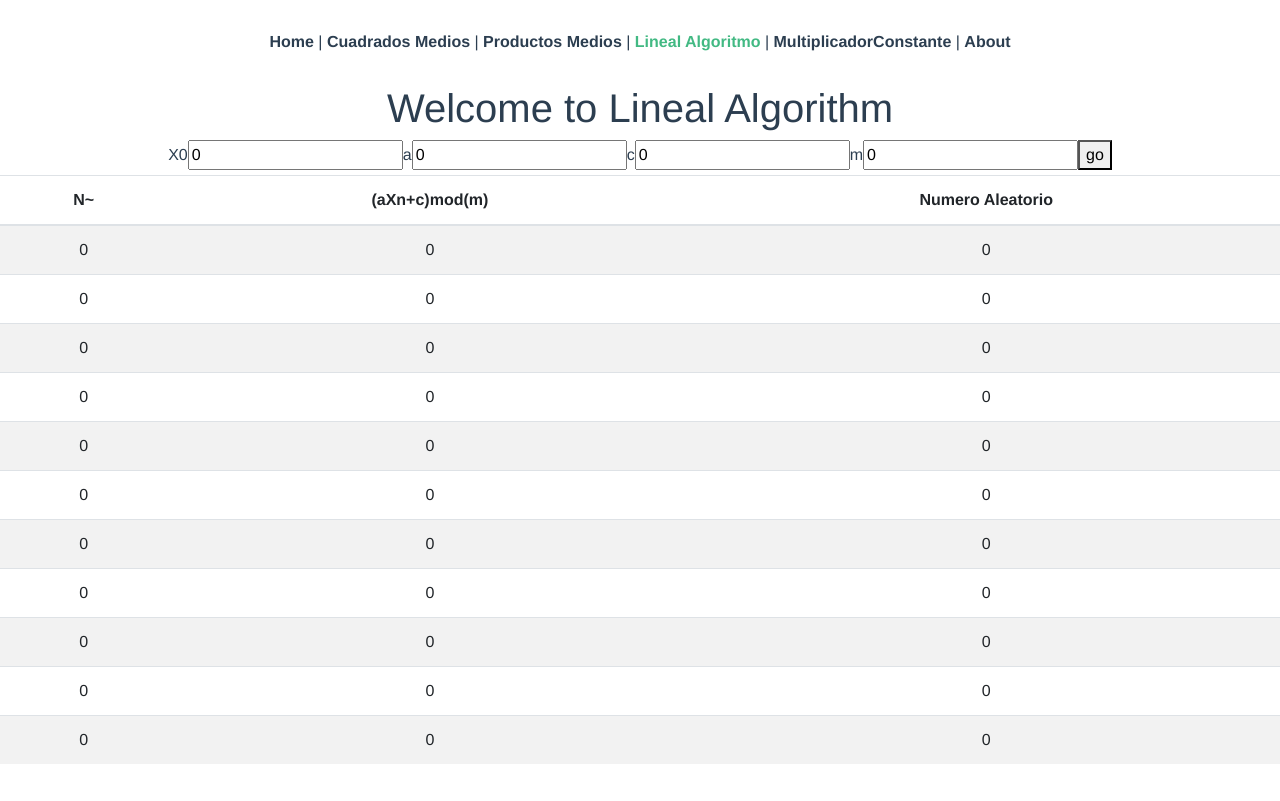
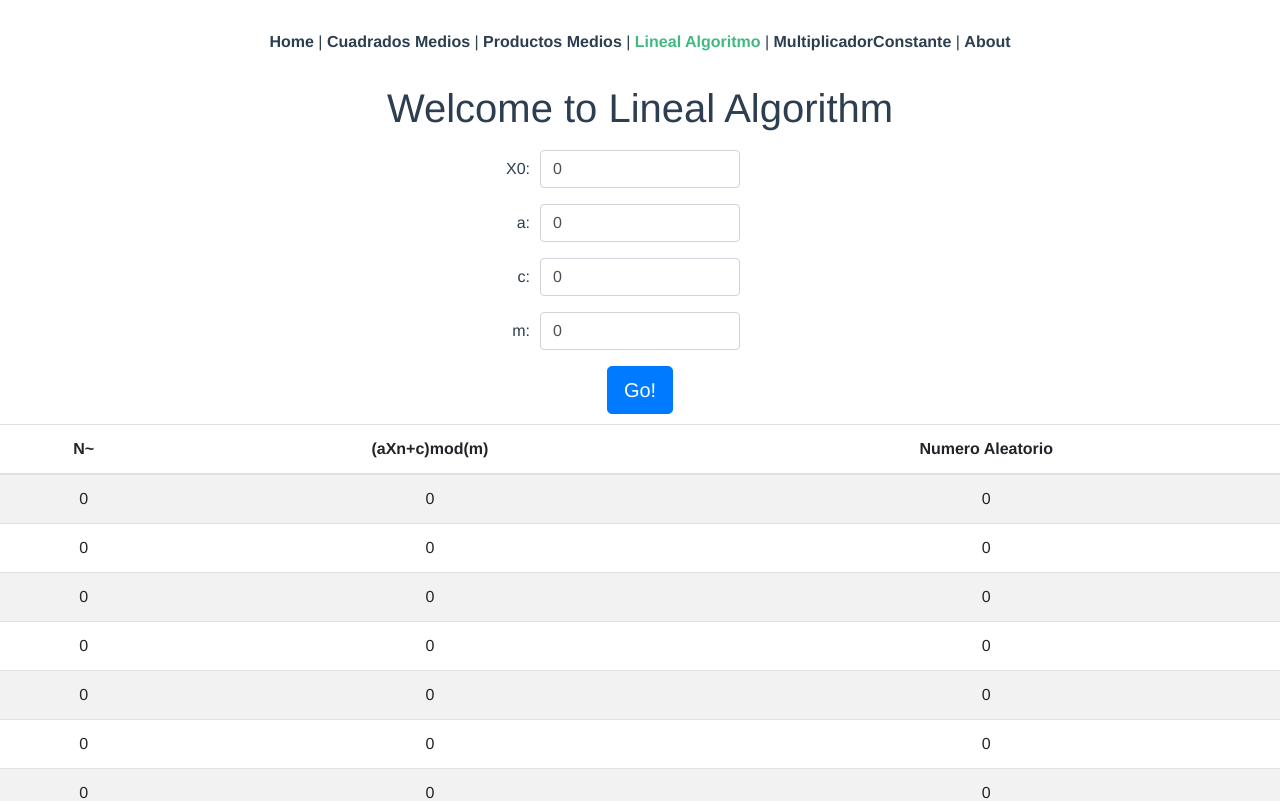
Before and after one commit to keliumJU/pseudoAlgo.github.io, a Vue app: page /lineal-algo in a window 1280 px wide. Shown: the top 801 px of the page. Built offline with nearby package versions, Linux system fonts and the light colour scheme.

Commit message:
home, about, labels, mejorados

```diff
--- a/src/components/CpMultiplicadorConst.vue
+++ b/src/components/CpMultiplicadorConst.vue
@@ -1,10 +1,28 @@
 <template>
 <div class="cm">
     <h1>{{ msg }}</h1>
-    <label for="semilla">Semilla</label>
-    <input type="text" id="semilla" v-model="semilla" v-on:keyup="generateNums">
-    <label for="constante">Constante</label>
-       <input type="text" id="constante" v-model="constante">
+      <div class="data-input">
+        <div class="child">
+          <b-form-group
+        label="Semilla:"
+        label-for="semilla"
+        label-cols-sm="4"
+        content-cols-sm="4"
+        label-align-sm="right"
+      >
+        <b-form-input type="text" id="semilla" v-model="semilla" v-on:keyup="generateNums"></b-form-input>
+       </b-form-group>
+          <b-form-group
+        label="Constante:"
+        label-for="constnate"
+        label-cols-sm="4"
+        content-cols-sm="4"
+        label-align-sm="right"
+      >
+        <b-form-input type="text" id="constante" v-model="constante"></b-form-input>
+         </b-form-group>
+         </div>
+      </div>
     <b-table striped hover :fields="fields" :items="items" ></b-table>
 </div>
 </template>
@@ -91,4 +109,12 @@ li {
 a {
   color: #42b983;
 }
+.data-input{
+  margin: auto;
+  width: 50%;
+  padding: 10px;
+}
+.child{
+  margin: 0 auto;
+}
 </style>
--- a/src/components/CuadradosMediosAlgo.vue
+++ b/src/components/CuadradosMediosAlgo.vue
@@ -1,8 +1,20 @@
 <template>
 <div class="cm">
     <h1>{{ msg }}</h1>
-    <label for="semilla">Semilla</label>
-    <input type="text" id="semilla" v-model="semilla" v-on:keyup="generateNums">
+      <div class="data-input">
+        <div class="child">
+          <b-form-group
+        label="Semilla:"
+        label-for="semilla"
+        label-cols-sm="4"
+        content-cols-sm="4"
+        label-align-sm="right"
+      >
+        <b-form-input type="text" id="semilla" v-model="semilla" v-on:keyup="generateNums"></b-form-input>
+        </b-form-group>
+        </div>
+      </div>
+
     <b-table striped hover :fields="fields" :items="items" ></b-table>
 </div>
 </template>
@@ -11,64 +23,68 @@
 export default {
   name: "CuadradosMediosAlgo",
   props: {
-    msg: String
+    msg: String,
   },
-  data(){
+  data() {
     return {
       semilla: 0,
-      fields:[
+      fields: [
         {
-          key:'Xn',
-          label:'N~'
+          key: "Xn",
+          label: "N~",
         },
         {
-          key:'formula',
-          label: 'X(n-1)^2'
+          key: "formula",
+          label: "X(n-1)^2",
         },
         {
-          key:'subSemilla',
-          label: 'Sub Semilla'
+          key: "subSemilla",
+          label: "Sub Semilla",
         },
         {
-          key:'num',
-          label:'Numero Aleatorio'
-        }
+          key: "num",
+          label: "Numero Aleatorio",
+        },
       ],
       items: [
-        {Xn:0,formula:0,subSemilla:0,num:0},
-        {Xn:0,formula:0,subSemilla:0,num:0},
-        {Xn:0,formula:0,subSemilla:0,num:0},
-        {Xn:0,formula:0,subSemilla:0,num:0},
-        {Xn:0,formula:0,subSemilla:0,num:0},
-        {Xn:0,formula:0,subSemilla:0,num:0},
-        {Xn:0,formula:0,subSemilla:0,num:0},
-        {Xn:0,formula:0,subSemilla:0,num:0},
-        {Xn:0,formula:0,subSemilla:0,num:0},
-        {Xn:0,formula:0,subSemilla:0,num:0},
-        {Xn:0,formula:0,subSemilla:0,num:0},
-        {Xn:0,formula:0,subSemilla:0,num:0},
+        { Xn: 0, formula: 0, subSemilla: 0, num: 0 },
+        { Xn: 0, formula: 0, subSemilla: 0, num: 0 },
+        { Xn: 0, formula: 0, subSemilla: 0, num: 0 },
+        { Xn: 0, formula: 0, subSemilla: 0, num: 0 },
+        { Xn: 0, formula: 0, subSemilla: 0, num: 0 },
+        { Xn: 0, formula: 0, subSemilla: 0, num: 0 },
+        { Xn: 0, formula: 0, subSemilla: 0, num: 0 },
+        { Xn: 0, formula: 0, subSemilla: 0, num: 0 },
+        { Xn: 0, formula: 0, subSemilla: 0, num: 0 },
+        { Xn: 0, formula: 0, subSemilla: 0, num: 0 },
+        { Xn: 0, formula: 0, subSemilla: 0, num: 0 },
+        { Xn: 0, formula: 0, subSemilla: 0, num: 0 },
       ],
-    }
+    };
   },
   methods: {
-    generateNums: function(){
-      if(this.semilla.toString().length>=3){
-        this.items[0].subSemilla=this.semilla;
-        for(let i=1; i<12; i++){
-          this.items[i].Xn=i;
-          this.items[i].formula=Math.pow(this.items[i-1].subSemilla,2);
-          var formulaString=String(this.items[i].formula)
-          var semillaString=String(this.items[0].subSemilla)
-          var tamSemilla=semillaString.length
-          var tamFormula=formulaString.length
-          var valTrunc=Math.trunc((tamFormula-tamSemilla)/2)
-          var extraer=formulaString.substring(valTrunc,valTrunc+tamSemilla)
-          this.items[i].subSemilla=parseInt(extraer)
-          this.items[i].num=(this.items[i].subSemilla/(Math.pow(10,tamSemilla)))
+    generateNums: function () {
+      if (this.semilla.toString().length >= 3) {
+        this.items[0].subSemilla = this.semilla;
+        for (let i = 1; i < 12; i++) {
+          this.items[i].Xn = i;
+          this.items[i].formula = Math.pow(this.items[i - 1].subSemilla, 2);
+          var formulaString = String(this.items[i].formula);
+          var semillaString = String(this.items[0].subSemilla);
+          var tamSemilla = semillaString.length;
+          var tamFormula = formulaString.length;
+          var valTrunc = Math.trunc((tamFormula - tamSemilla) / 2);
+          var extraer = formulaString.substring(
+            valTrunc,
+            valTrunc + tamSemilla
+          );
+          this.items[i].subSemilla = parseInt(extraer);
+          this.items[i].num =
+            this.items[i].subSemilla / Math.pow(10, tamSemilla);
         }
       }
-    }
-  }
+    },
+  },
 };
 </script>
 
@@ -88,4 +104,12 @@ li {
 a {
   color: #42b983;
 }
+.data-input {
+  margin: auto;
+  width: 50%;
+  padding: 10px;
+}
+.child {
+  margin: 0 auto;
+}
 </style>
--- a/src/components/LinealAlgo.vue
+++ b/src/components/LinealAlgo.vue
@@ -1,15 +1,47 @@
 <template>
 <div class="la">
     <h1>{{ msg }}</h1>
-    <label for="x0">X0</label>
-    <input type="text" v-model="valX0">
-    <label for="a">a</label>
-    <input type="text" v-model="valA">
-    <label for="c">c</label>
-    <input type="text" v-model="valC">
-    <label for="m">m</label>
-    <input type="text" v-model="valM">
-    <button v-on:click="linealAlgorithm">go</button>
+   <div class="data-input">
+        <div class="child">
+          <b-form-group
+        label="X0:"
+        label-for="semilla"
+        label-cols-sm="4"
+        content-cols-sm="4"
+        label-align-sm="right"
+      >
+        <b-form-input type="text" id="X0" v-model="valX0"></b-form-input>
+       </b-form-group>
+          <b-form-group
+        label="a:"
+        label-for="a"
+        label-cols-sm="4"
+        content-cols-sm="4"
+        label-align-sm="right"
+      >
+        <b-form-input type="text" id="a" v-model="valA"></b-form-input>
+         </b-form-group>
+    <b-form-group
+        label="c:"
+        label-for="c"
+        label-cols-sm="4"
+        content-cols-sm="4"
+        label-align-sm="right"
+      >
+        <b-form-input type="text" id="c" v-model="valC"></b-form-input>
+         </b-form-group>
+    <b-form-group
+        label="m:"
+        label-for="m"
+        label-cols-sm="4"
+        content-cols-sm="4"
+        label-align-sm="right"
+      >
+        <b-form-input type="text" id="m" v-model="valM"></b-form-input>
+         </b-form-group>
+          <b-button variant="primary" size="lg" v-on:click="linealAlgorithm">Go!</b-button>
+         </div>
+      </div>
     <b-table striped hover :fields="fields" :items="items" ></b-table>
 </div>
 </template>
@@ -89,4 +121,13 @@ li {
 a {
   color: #42b983;
 }
+.data-input{
+  margin: auto;
+  width: 50%;
+  padding: 10px;
+}
+.child{
+  margin: 0 auto;
+}
+
 </style>
--- a/src/components/ProductosMediosAlgo.vue
+++ b/src/components/ProductosMediosAlgo.vue
@@ -1,11 +1,29 @@
 <template>
 <div class="cm">
     <h1>{{ msg }}</h1>
-    <label for="X0">X0</label>
-    <input type="text" id="X0" v-model="valX0">
-    <label for="X1">X1</label>
-    <input type="text" id="X1" v-model="valX1">
-    <button v-on:click="pma">Go!</button>
+   <div class="data-input">
+        <div class="child">
+          <b-form-group
+        label="X0:"
+        label-for="semilla"
+        label-cols-sm="4"
+        content-cols-sm="4"
+        label-align-sm="right"
+      >
+        <b-form-input type="text" id="X0" v-model="valX0"></b-form-input>
+       </b-form-group>
+          <b-form-group
+        label="X1:"
+        label-for="X1"
+        label-cols-sm="4"
+        content-cols-sm="4"
+        label-align-sm="right"
+      >
+        <b-form-input type="text" id="X1" v-model="valX1"></b-form-input>
+         </b-form-group>
+          <b-button variant="primary" size="lg" v-on:click="pma">Go!</b-button>
+         </div>
+      </div>
     <b-table striped hover :fields="fields" :items="items" ></b-table>
 </div>
 </template>
@@ -96,4 +114,12 @@ li {
 a {
   color: #42b983;
 }
+.data-input{
+  margin: auto;
+  width: 50%;
+  padding: 10px;
+}
+.child{
+  margin: 0 auto;
+}
 </style>
--- a/src/views/About.vue
+++ b/src/views/About.vue
@@ -1,5 +1,81 @@
 <template>
-  <div class="about">
-    <h1>This is an about page</h1>
+  <div>
+    <h1>Acerca de los integrantes del grupo 7</h1>
+    <div class="cart-ab">
+      <b-card
+        title="Kelium Jojoa"
+        img-src="https://www.eluniversal.com.mx/sites/default/files/2020/08/26/pikachu_pokemon_ash.jpg"
+        img-alt="Image"
+        img-top
+        tag="article"
+        style="max-width: 20rem"
+        class="mb-2"
+      >
+        <b-card-text>
+          Estudiante poco apasionado de sistemas.
+        </b-card-text>
+        <b-button href="#" variant="primary">Go somewhere</b-button>
+      </b-card>
+    </div>
+    <div class="cart-ab">
+      <b-card
+        title="Edinson Meneses"
+        img-src="https://cdn.bulbagarden.net/upload/thumb/1/19/Ash_Bulbasaur.png/1200px-Ash_Bulbasaur.png"
+        img-alt="Image"
+        img-top
+        tag="article"
+        style="max-width: 20rem"
+        class="mb-2"
+      >
+        <b-card-text>
+          Estudiante aun mas poco apasionado de sistemas.
+        </b-card-text>
+        <b-button href="#" variant="primary">Go somewhere</b-button>
+      </b-card>
+    </div>
+    <div class="cart-ab">
+      <b-card
+        title="Carlos Jurado"
+        img-src="https://www.latercera.com/resizer/Z86VRvYPCIgq6iIasZNL8wWqHvc=/800x0/smart/arc-anglerfish-arc2-prod-copesa.s3.amazonaws.com/public/VYY2DHHL2VD55K7D52TS4ZSN24.jpg"
+        img-alt="Image"
+        img-top
+        tag="article"
+        style="max-width: 20rem"
+        class="mb-2"
+      >
+        <b-card-text>
+          Estudiante poco apasionado de sistemas que dice ser del grupo.
+        </b-card-text>
+        <b-button href="#" variant="primary">Go somewhere</b-button>
+      </b-card>
+    </div>
+<div class="cart-cent">
+      <b-card
+        title="Ingeniera Adriana Navia"
+        img-src="https://i.pinimg.com/originals/06/0a/62/060a62948fcd2fd94559eddfb7d99438.png"
+        img-alt="Image"
+        img-top
+        tag="article"
+        style="max-width: 20rem"
+        class="mb-2"
+      >
+        <b-card-text>
+          Es la docente encargada de impartir la materia de simulacion, gracias ing.
+        </b-card-text>
+        <b-button href="#" variant="primary">Go somewhere</b-button>
+      </b-card>
+    </div>
+
   </div>
 </template>
+
+<style scoped>
+  .cart-ab{
+    display: inline-block;
+  }
+  .cart-cent{
+    display: flex;
+    justify-content: center;
+    align-items: center;
+  }
+</style>
--- a/src/views/Home.vue
+++ b/src/views/Home.vue
@@ -1,7 +1,7 @@
 <template>
   <div class="home">
-    <img alt="Vue logo" src="../assets/logo.png" />
-    <HelloWorld msg="Welcome to Your Vue.js App" />
+    <img alt="Vue logo" src="../assets/logoalgo.png" width="300" height="300"/>
+    <HelloWorld msg="Welcome to PseudoAlgo" />
   </div>
 </template>
 
--- a/vue.config.js
+++ b/vue.config.js
@@ -2,4 +2,4 @@ module.exports = {
   publicPath: process.env.NODE_ENV === 'production'
   ? '/pseudoAlgo.github.io/'
   : '/'
-}
+  }
```
Also changed, not shown: src/components/HelloWorld.vue (+8 -75 lines), src/assets/logoalgo.png (added).
